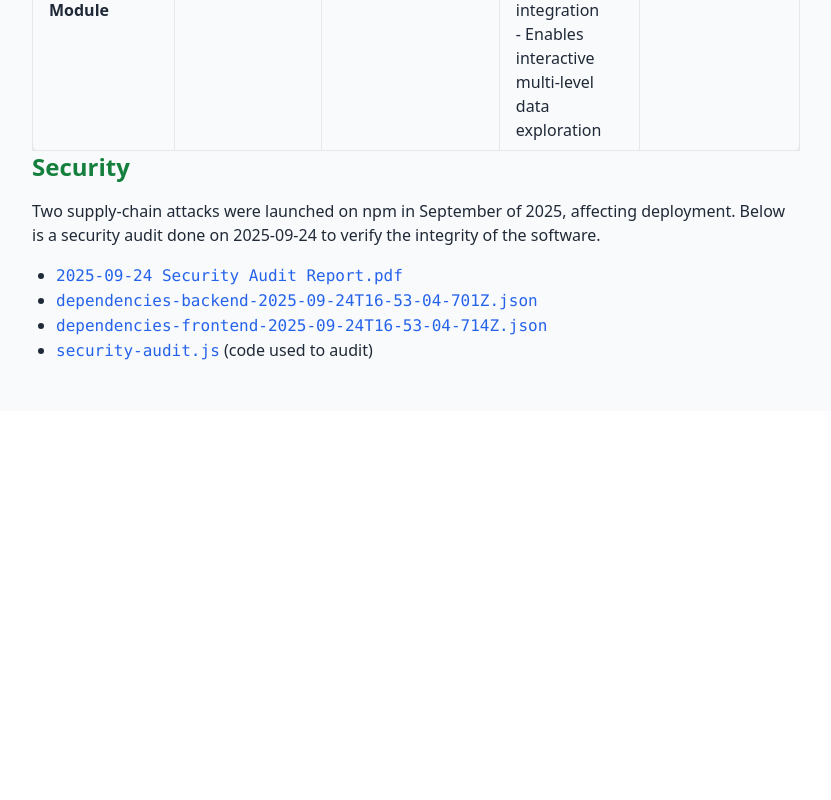
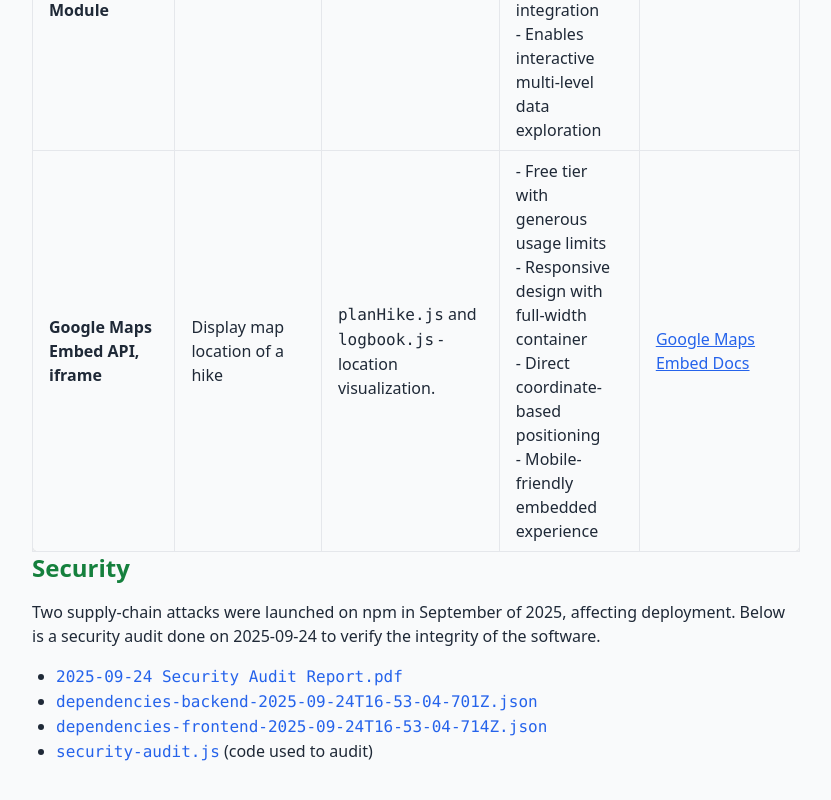
Before and after one commit to Weppman/SDP-DocumentationSite, a React (Create React App) app: page /deployment-implementation in a window 1280 px wide. Shown: the part 2281-3081 px from the top of the page, without its empty margins (224-1055 px from the left). Before the commit the page ends 2692 px from the top, so only its background shows below. Built offline with nearby package versions, Linux system fonts and the light colour scheme.

Commit message:
FIX: added google map dependency

```diff
--- a/src/pages/DeploymentImplementation.js
+++ b/src/pages/DeploymentImplementation.js
@@ -165,6 +165,33 @@ function DeploymentImplementation() {
                 </a>
               </td>
             </tr>
+
+            <tr className="hover:bg-green-50">
+              <td className="px-4 py-2 border font-semibold">
+                Google Maps Embed API, iframe
+              </td>
+              <td className="px-4 py-2 border">
+                Display map location of a hike
+              </td>
+              <td className="px-4 py-2 border">
+                <code>planHike.js</code> and <code>logbook.js</code> - location visualization.
+              </td>
+              <td className="px-4 py-2 border">
+                - Free tier with generous usage limits <br />
+                - Responsive design with full-width container <br />
+                - Direct coordinate-based positioning <br />
+                - Mobile-friendly embedded experience
+              </td>
+              <td className="px-4 py-2 border text-blue-600 underline">
+                <a
+                  href="https://developers.google.com/maps/documentation/embed/get-started"
+                  target="_blank"
+                  rel="noopener noreferrer"
+                >
+                  Google Maps Embed Docs
+                </a>
+              </td>
+            </tr>
           </tbody>
         </table>
       </section>
```
